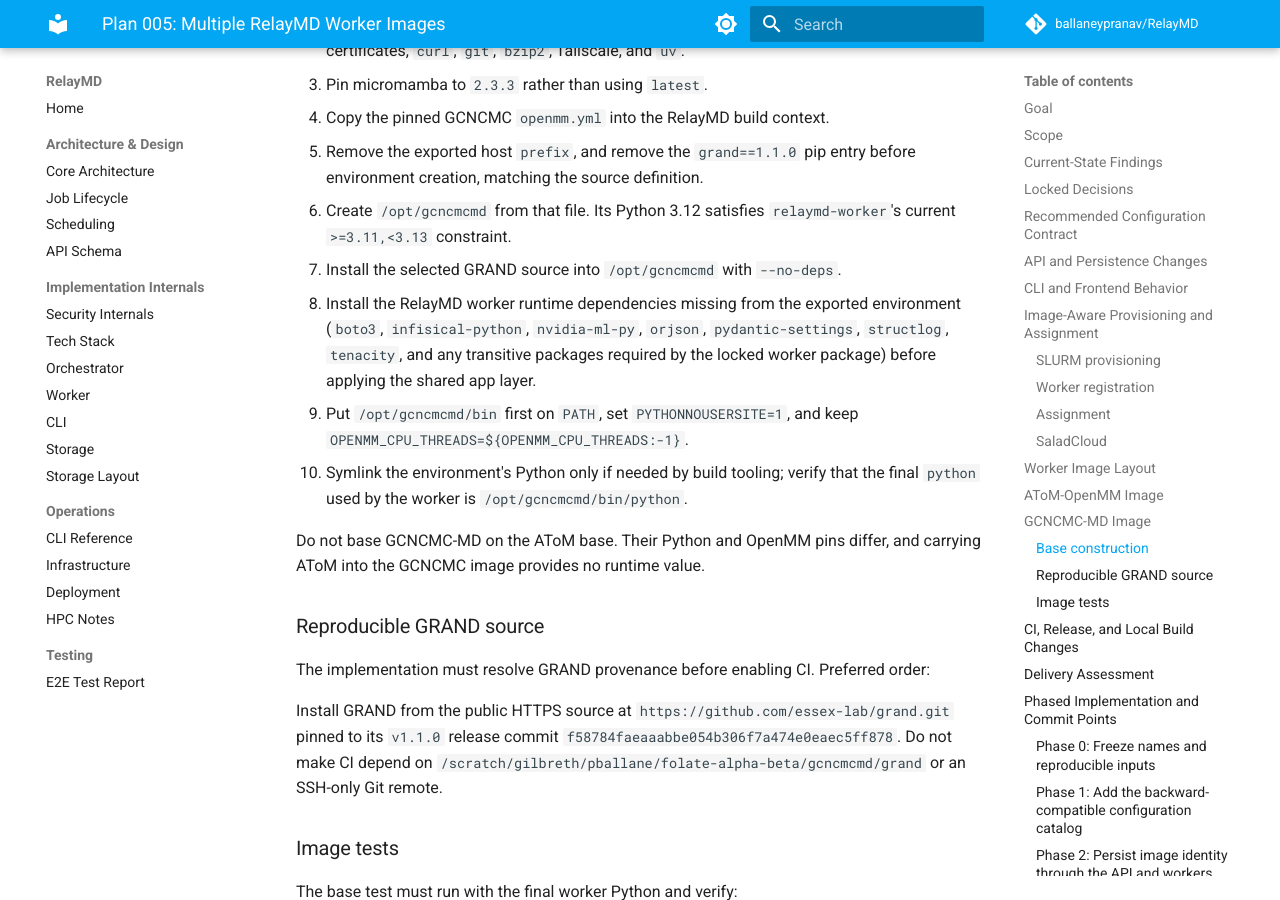
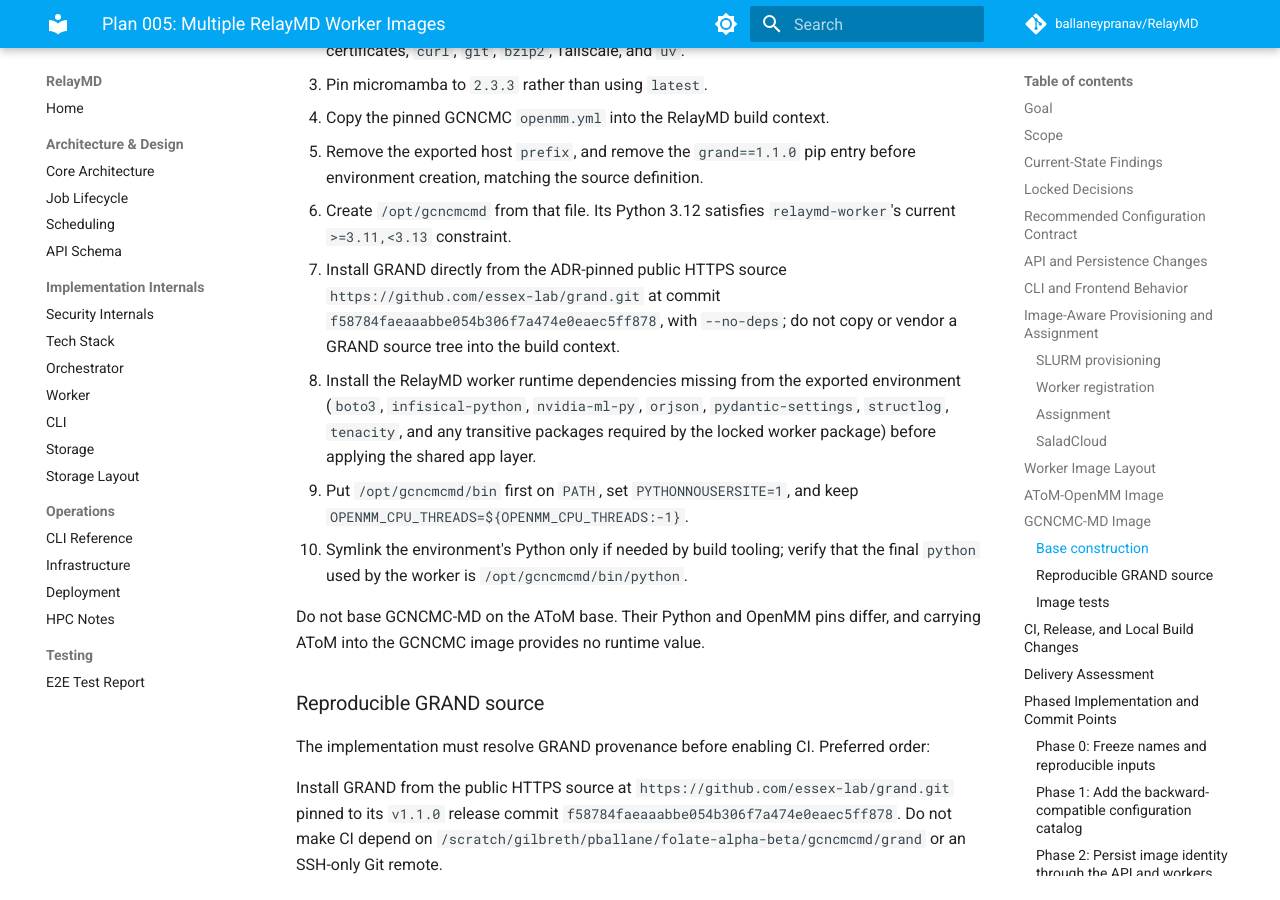
Before and after one commit to ballaneypranav/RelayMD, an MkDocs documentation site: the page built from docs/plans/005-multiple-worker-images.md, in a window 1280 px wide and 900 px high, scrolled down 7807 px. Built offline with MkDocs 1.6.1 and Material for MkDocs 9.7.7, drawn with Linux system fonts in a browser that asks for light colours; comment, search, counter and statistics services are not loaded; some of the changed text lies outside the part shown.

Commit message:
docs(plan): clarify GCNCMC GRAND provenance

```diff
--- a/docs/plans/005-multiple-worker-images.md
+++ b/docs/plans/005-multiple-worker-images.md
@@ -333,7 +333,10 @@
    before environment creation, matching the source definition.
 6. Create `/opt/gcncmcmd` from that file. Its Python 3.12 satisfies
    `relaymd-worker`'s current `>=3.11,<3.13` constraint.
-7. Install the selected GRAND source into `/opt/gcncmcmd` with `--no-deps`.
+7. Install GRAND directly from the ADR-pinned public HTTPS source
+   `https://github.com/essex-lab/grand.git` at commit
+   `f58784faeaaabbe054b306f7a474e0eaec5ff878`, with `--no-deps`; do not copy
+   or vendor a GRAND source tree into the build context.
 8. Install the RelayMD worker runtime dependencies missing from the exported
    environment (`boto3`, `infisical-python`, `nvidia-ml-py`, `orjson`,
    `pydantic-settings`, `structlog`, `tenacity`, and any transitive packages
@@ -553,7 +556,8 @@
 
 - Rename the generic RelayMD app layer and AToM base recipes.
 - Add explicit image labels and `RELAYMD_WORKER_IMAGE_KEY` defaults.
-- Add the GCNCMC Docker and Apptainer base recipes from the pinned inputs.
+- Add the GCNCMC Docker and Apptainer base recipes from the committed
+  `openmm.yml` and the ADR-pinned upstream GRAND source.
 - Apply the shared RelayMD app layer to both bases.
 - Update local build/conversion scripts for one profile or all profiles.
 - Add import, version, entrypoint, and available GPU smoke checks.
@@ -769,7 +773,8 @@
 - Both OCI images build from a clean checkout.
 - Both SIFs build from the published bases.
 - AToM smoke test imports AToM-OpenMM and OpenMM 8.4.
-- GCNCMC smoke test imports local GRAND 1.1.0, OpenMM 8.2, and openmmtools.
+- GCNCMC smoke test imports the ADR-pinned upstream GRAND 1.1.0, OpenMM 8.2,
+  and openmmtools.
 - Both final images start/import the RelayMD worker with their intended
   environment Python.
 - A GPU smoke run confirms OpenMM reports `CUDA` under Docker GPU runtime and
```
